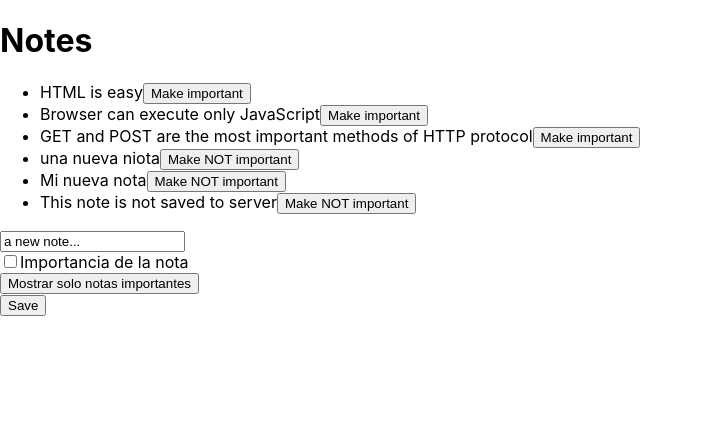
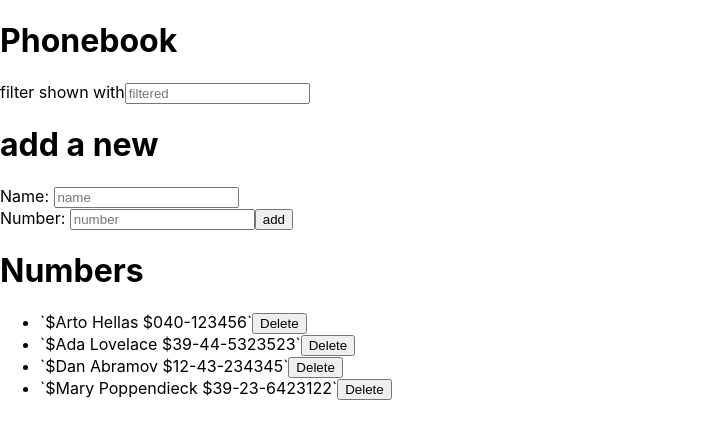
Before and after one commit to AsierDelCidPerez/Part2-Communicating_with_server, a React (Create React App) app in the folder part-react/: page / in a window 1280 px wide. Shown: the top 438 px of the page, without its empty margins (0-703 px from the left). Built offline with nearby package versions, Linux system fonts and the light colour scheme; data requests are answered from the project's data file.

Commit message:
16/06/2022

```diff
--- a/part-react/src/App.js
+++ b/part-react/src/App.js
@@ -35,7 +35,10 @@ const App = () => {
     noteService.update(id, changedNote)
           .then(response =>
             setNotes(notes.map(myNote => myNote.id === id ? response : myNote))
-          )
+          ).catch(error => {
+            alert(`An error ocurred deleting the note: '${note.content}'`)
+            setNotes(notes.filter(myNote => myNote.id !== id))
+          })
   }
 
   const actualizarNewNote = event => {
--- a/part-react/src/exercises/ex3/components/Person.js
+++ b/part-react/src/exercises/ex3/components/Person.js
@@ -1,2 +1,10 @@
-const Person = ({name, tel}) => `${name} ${tel}`;
+import personService from '../services/phonebook'
+const deleting = id => personService.deletePhone(id)
+
+const Person = ({name, tel, deleting, id}) => {
+    const onDelete = event => deleting()
+    return (<li>`${name} ${tel}`<button onClick={deleting}>Delete</button></li>);
+
+};
+
 export default Person;
--- a/part-react/src/exercises/ex3/components/Report.js
+++ b/part-react/src/exercises/ex3/components/Report.js
@@ -6,7 +6,7 @@ const Report = ({phonebook}) => {
         <div>
             <Header text="Numbers"/>
             <ul>
-                {phonebook.filtred.map((phone, i) => <li key={i}><Person name={phone.name} tel={phone.number}/></li>)}
+                {phonebook.filtred.map((phone, i) => <Person key={i} name={phone.name} tel={phone.number} id={phone}/>)}
             </ul>
         </div>
     )
--- /dev/null
+++ b/part-react/src/exercises/ex3/services/phonebook.js
@@ -0,0 +1,8 @@
+import axios from "axios";
+const baseUrl = 'http://localhost:3001/persons'
+
+const getAll = () => axios.get(baseUrl).then(response => response.data)
+const deletePhone = id => axios.delete(`${baseUrl}/${id}`)
+const addNew = newObj => axios.post(baseUrl, newObj).then(response => response.data)
+
+export default {getAll, deletePhone, addNew}
--- a/part-react/src/index.js
+++ b/part-react/src/index.js
@@ -1,7 +1,7 @@
 import React from 'react';
 import ReactDOM from 'react-dom/client';
 import './index.css';
-import App from './App';
+import App from './exercises/ex3/App';
 import reportWebVitals from './reportWebVitals';
 
 
```
